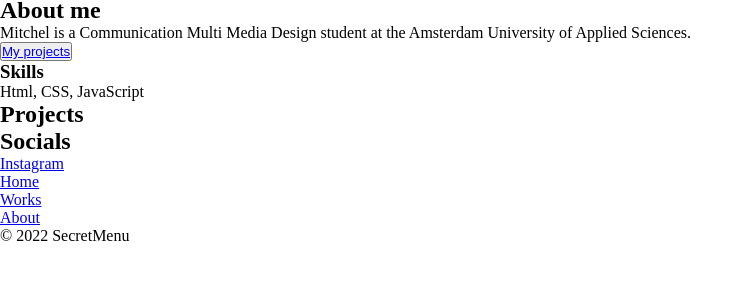
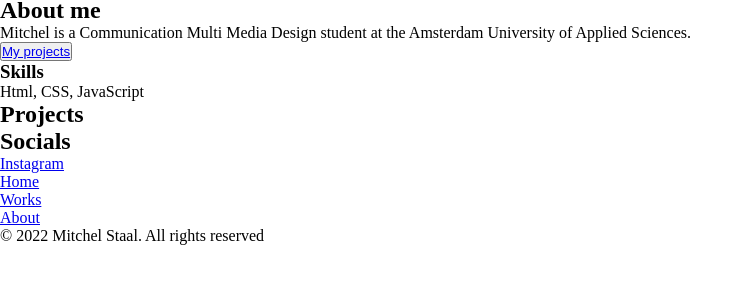
Before and after one commit to Mitchel-DS/portofolio, a plain HTML site: page index.html in a window 1280 px wide. Shown: the part 138-422 px from the top of the page, without its empty margins (0-753 px from the left). Drawn offline with Linux system fonts and the light colour scheme.

Commit message:
added copyright footer

```diff
--- a/index.html
+++ b/index.html
@@ -60,7 +60,7 @@
 			<li><a href="#">Works</a></li>
 			<li><a href="#">About</a></li>
 		</ul>
-		<p>© 2022 SecretMenu</p>
+		<p>© 2022 Mitchel Staal. All rights reserved</p>
 	</footer>
 </body>
 
```
